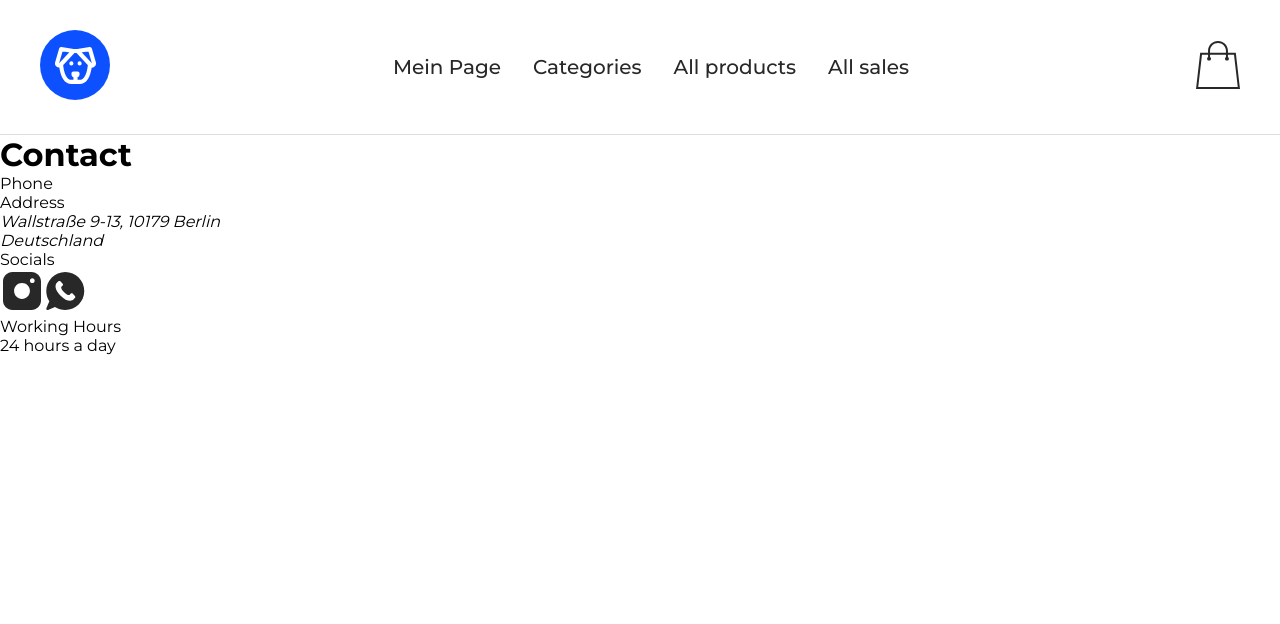
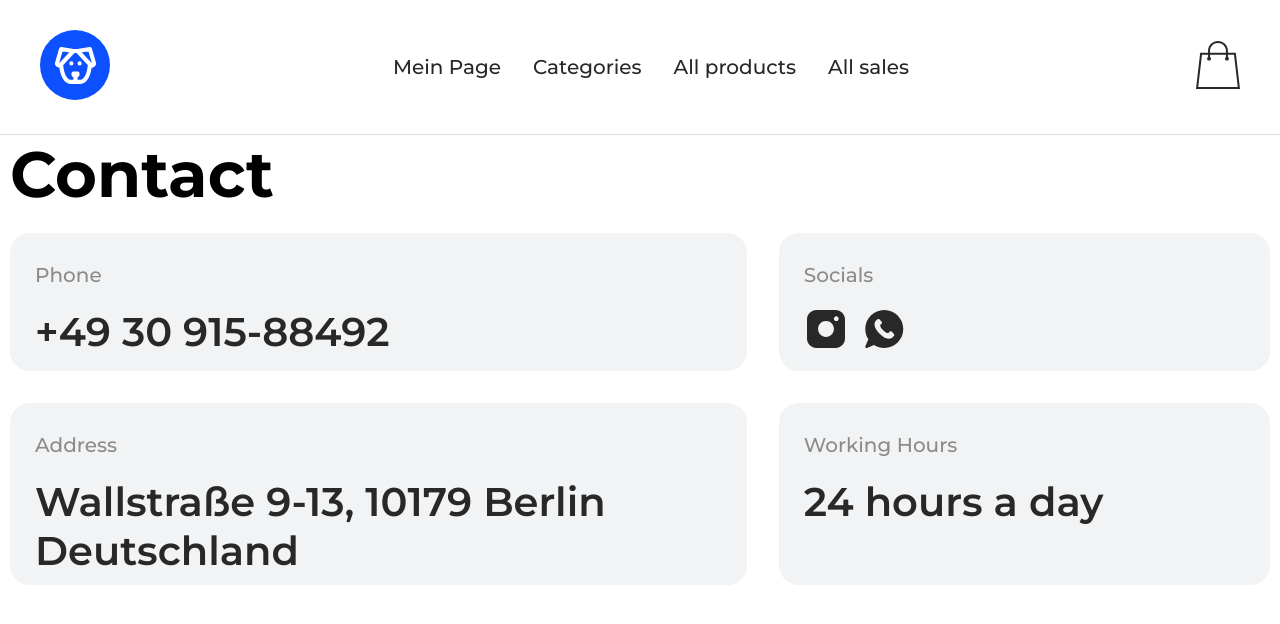
Before and after one commit to Rumiia-Kontsiialova/Pet-shop, a React (Vite) app in the folder pet-shop-frontend/: page /not-found in a window 1280 px wide. Shown: the top 624 px of the page. Built offline with nearby package versions, Linux system fonts and the light colour scheme.

Commit message:
added footer

```diff
--- a/pet-shop-frontend/src/App.css
+++ b/pet-shop-frontend/src/App.css
@@ -2,5 +2,10 @@
     margin: 0;
     padding: 0;
     box-sizing: border-box;
+}
+body {
     font-family: 'Montserrat', sans-serif;
+    max-width: 1440px;
+    margin: 0 auto;
+
 }
--- a/pet-shop-frontend/src/layouts/Footer/Footer.jsx
+++ b/pet-shop-frontend/src/layouts/Footer/Footer.jsx
@@ -6,28 +6,28 @@ import styles from './footer.module.css'
 const Footer = () => {
   return (
     <div className={styles.container}>
-        <h1>Contact</h1>
-        <div>
+        <h1 className={styles.title}>Contact</h1>
+        <div className={styles.footerAbout}>
+            <div className={styles.tel}>
                 <p>Phone</p>
-            <a href="+49 30 915-88492"></a>
+                <a href="+49 30 915-88492">+49 30 915-88492</a>
             </div>
-        <div>
-            <p class="contact-label">Address</p>
-            <address>Wallstraße 9-13, 10179 Berlin <br /> Deutschland</address>
-        </div>
-        <div>
+            <div className={styles.socials}>
                 <p>Socials</p>
                 <Link to='/https://www.instagram.com/'><img src={instagram} alt="instagram" /></Link>
                 <Link to='/https://www.whatsapp.com/'><img src={whatsapp} alt="whatsapp" /></Link>
             </div>
-        <div>
+            <div className={styles.address}>
+                <p>Address</p>
+                <address>Wallstraße 9-13, 10179 Berlin <br /> Deutschland</address>
+            </div>
+            <div className={styles.hours}>
                 <p>Working Hours</p>
                 <p>24 hours a day</p>
             </div>
-        <div>
-
         </div>
     </div>
+
   )
 }
 
--- a/pet-shop-frontend/src/layouts/Footer/footer.module.css
+++ b/pet-shop-frontend/src/layouts/Footer/footer.module.css
@@ -1,5 +1,85 @@
+/* .container {
+    width: 100%;
+    max-width: 1360px;
+    margin: 0 auto;
+    height: 100%;
+    max-height: 376px;
+}
+
+.title {
+    font-size: 64px;
+    font-weight: 700;
+}
+
+.footerAbout {
+    display: flex;
+    gap: 32px;
+}
+
+.tel,
+.address {
+    background-color: rgba(241, 243, 244, 1);
+    max-width: 780px;
+    width: 100%;
+    max-height: 170px;
+    height: 100%;
+}
+
+.socials,
+.hours {
+    background-color: rgba(241, 243, 244, 1);
+    max-width: 548px;
+    width: 100%;
+    max-height: 170px;
+    height: 100%;
+} */
+
 .container {
     width: 100%;
-    max-width: 1440px;
+    max-width: 1360px;
+    margin: 0 auto;
+    height: 100%;
+    max-height: 376px;
+    padding: 0 10px; /* чтобы контент не приилипал */
 
 }
+
+.title {
+    font-size: 64px;
+    font-weight: 700;
+    padding-bottom: 20px;
+}
+
+.footerAbout {
+    display: grid;
+    grid-template-columns: 3fr 2fr;
+    gap: 32px;
+    justify-content: space-between;
+    flex-wrap: wrap;
+}
+
+.footerAbout > div {
+  background-color: rgba(241, 243, 244, 1);
+  padding: 10px;
+  border-radius: 20px;
+  padding: 10px;
+}
+
+.footerAbout p:first-child {
+  font-size: 20px;
+  font-weight: 500;
+  color: rgba(139, 139, 139, 1);
+  padding: 20px 15px;
+
+}
+
+.footerAbout a,
+.footerAbout address,
+.footerAbout p:last-child  {
+    text-decoration: none;
+    font-style: normal;
+    color: rgba(40, 40, 40, 1);
+    font-size: 40px;
+    font-weight: 600;
+    padding-left: 15px;
+}
--- a/pet-shop-frontend/src/layouts/Header/header.module.css
+++ b/pet-shop-frontend/src/layouts/Header/header.module.css
@@ -1,11 +1,9 @@
 .container {
     background-color: rgba(255, 255, 255, 1);
     width: 100%;
-    max-width: 1440px;         /* ограничение ширины на больших экранах */
     height: auto;              /* высота адаптивная */
     min-height: 64px;
     padding: 30px 40px;
-    margin: 0 auto;
     border-bottom: 1px solid rgba(221, 221, 221, 1); /* тонкая линия снизу */
     display: flex;
     align-items: center;
```
Lines whose indentation alone changed are shown as unchanged.
